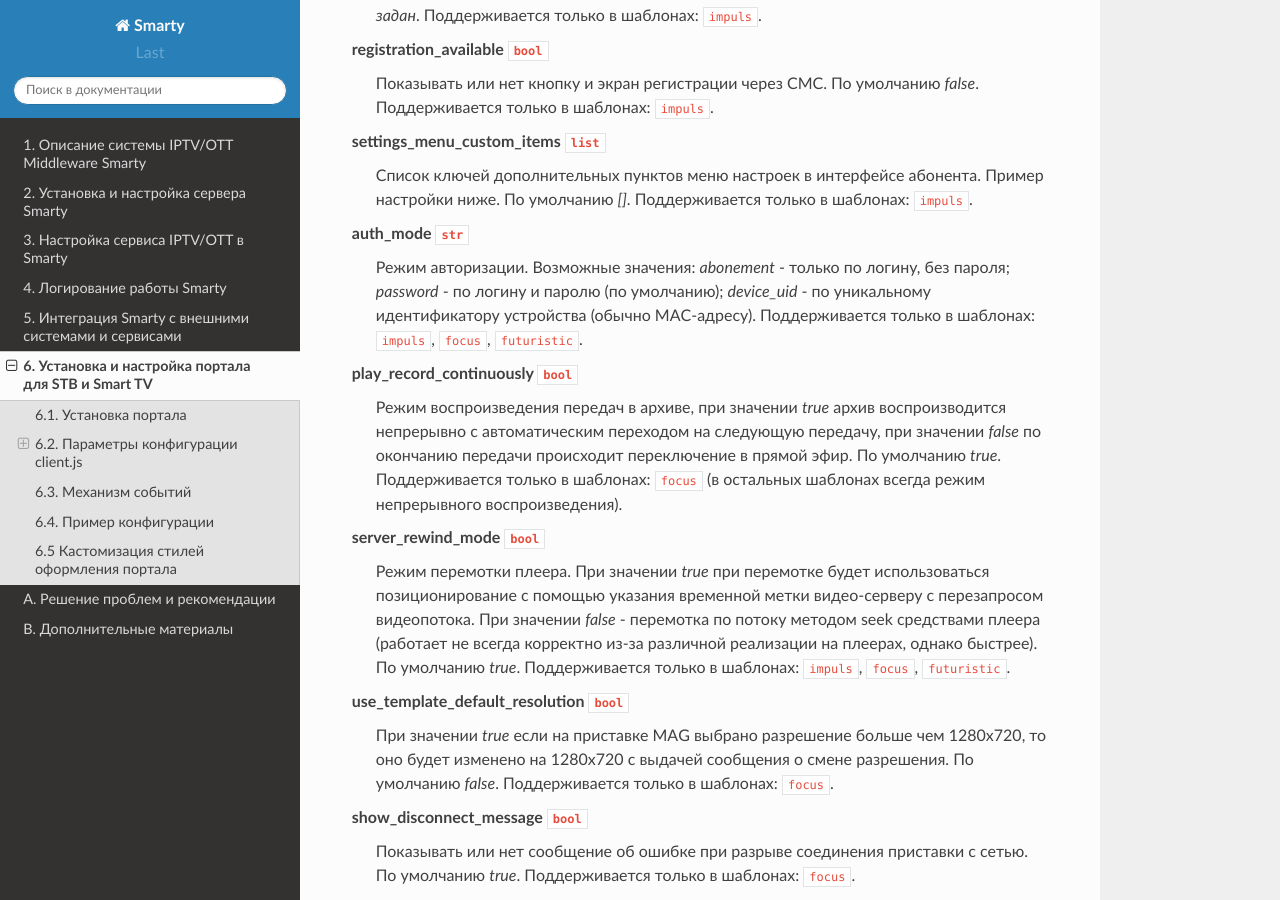
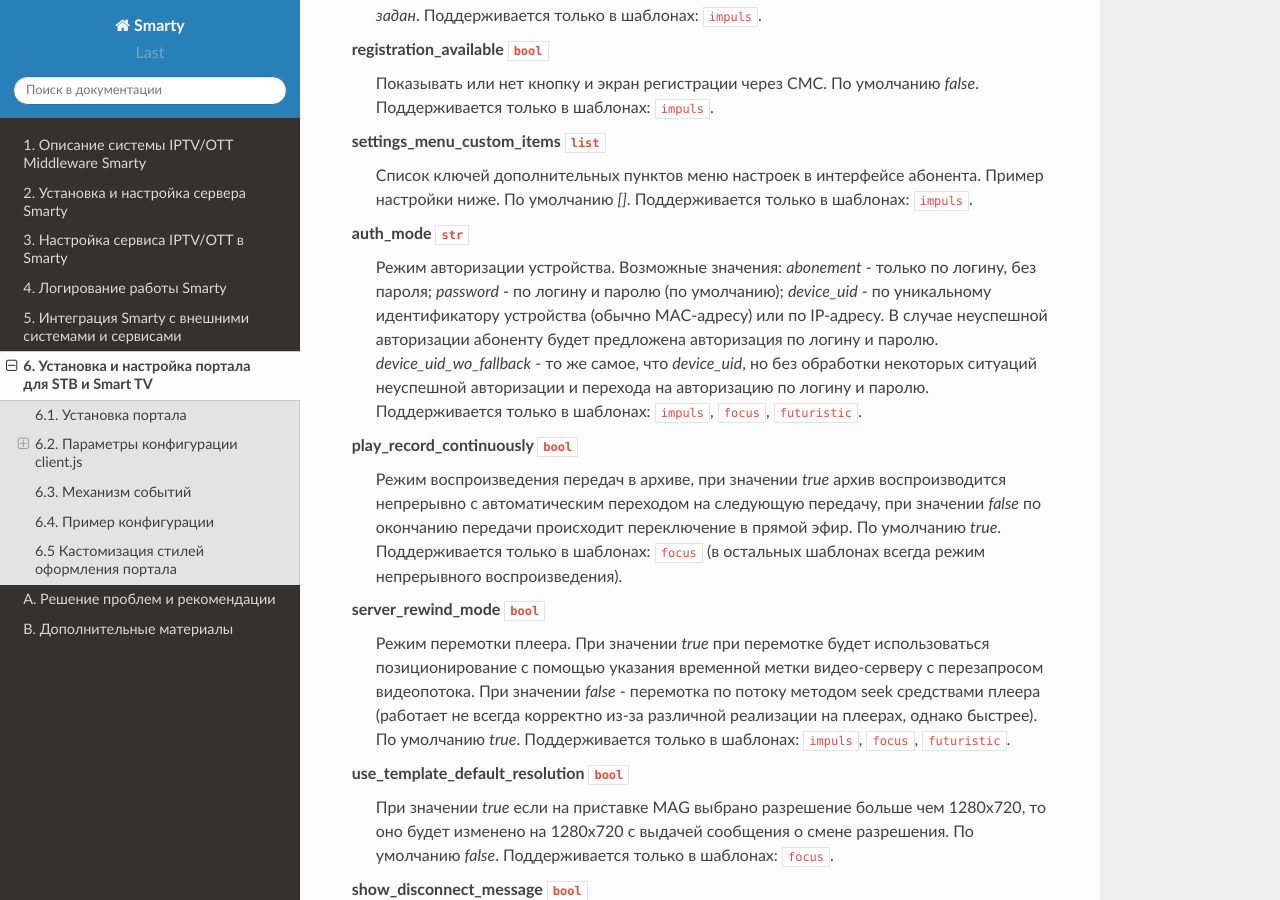
Before and after one commit to sergey-yakovlev/smarty-docs, a Sphinx documentation site: the page built from source/portal_setup.rst, in a window 1280 px wide and 900 px high, scrolled down 3316 px. Built offline with Sphinx 7.4.7 and the Read the Docs theme 2.0.0, drawn with Linux system fonts in a browser that asks for light colours.

Commit message:
device_uid_wo_fallback

```diff
--- a/source/portal_setup.rst
+++ b/source/portal_setup.rst
@@ -156,11 +156,15 @@ settings_menu_custom_items ``list``
     Поддерживается только в шаблонах: ``impuls``.
 
 auth_mode ``str``
-    Режим авторизации. Возможные значения:
+    Режим авторизации устройства. Возможные значения:
     *abonement* - только по логину, без пароля;
     *password* - по логину и паролю (по умолчанию);
-    *device_uid* - по уникальному идентификатору устройства (обычно MAC-адресу).
+    *device_uid* - по уникальному идентификатору устройства (обычно MAC-адресу) или по IP-адресу.
+    В случае неуспешной авторизации абоненту будет предложена авторизация по логину и паролю.
+    *device_uid_wo_fallback* - то же самое, что *device_uid*, но без обработки некоторых ситуаций
+    неуспешной авторизации и перехода на авторизацию по логину и паролю.
     Поддерживается только в шаблонах: ``impuls``, ``focus``, ``futuristic``.
+
 
 play_record_continuously ``bool``
     Режим воспроизведения передач в архиве, при значении *true* архив воспроизводится непрерывно с автоматическим
```
